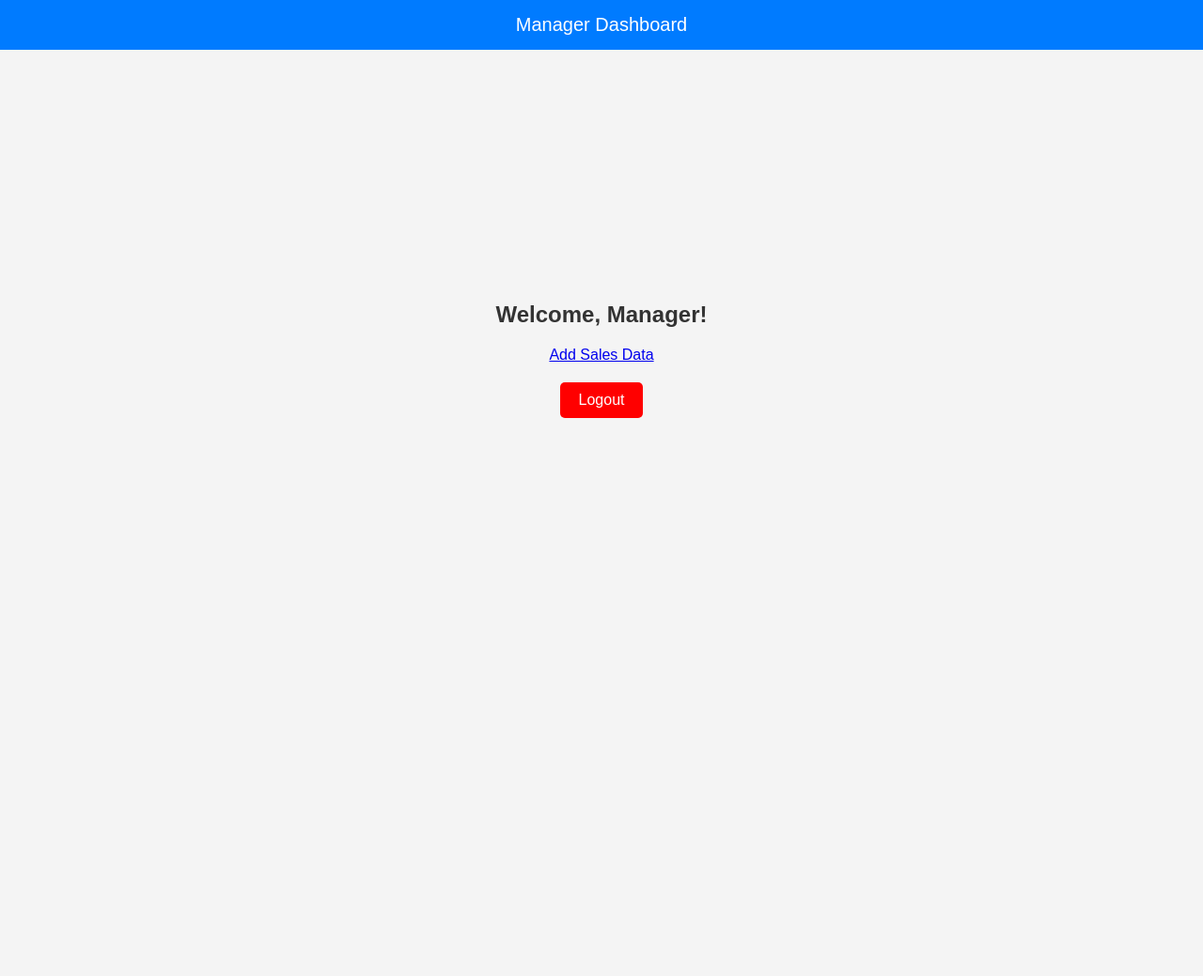
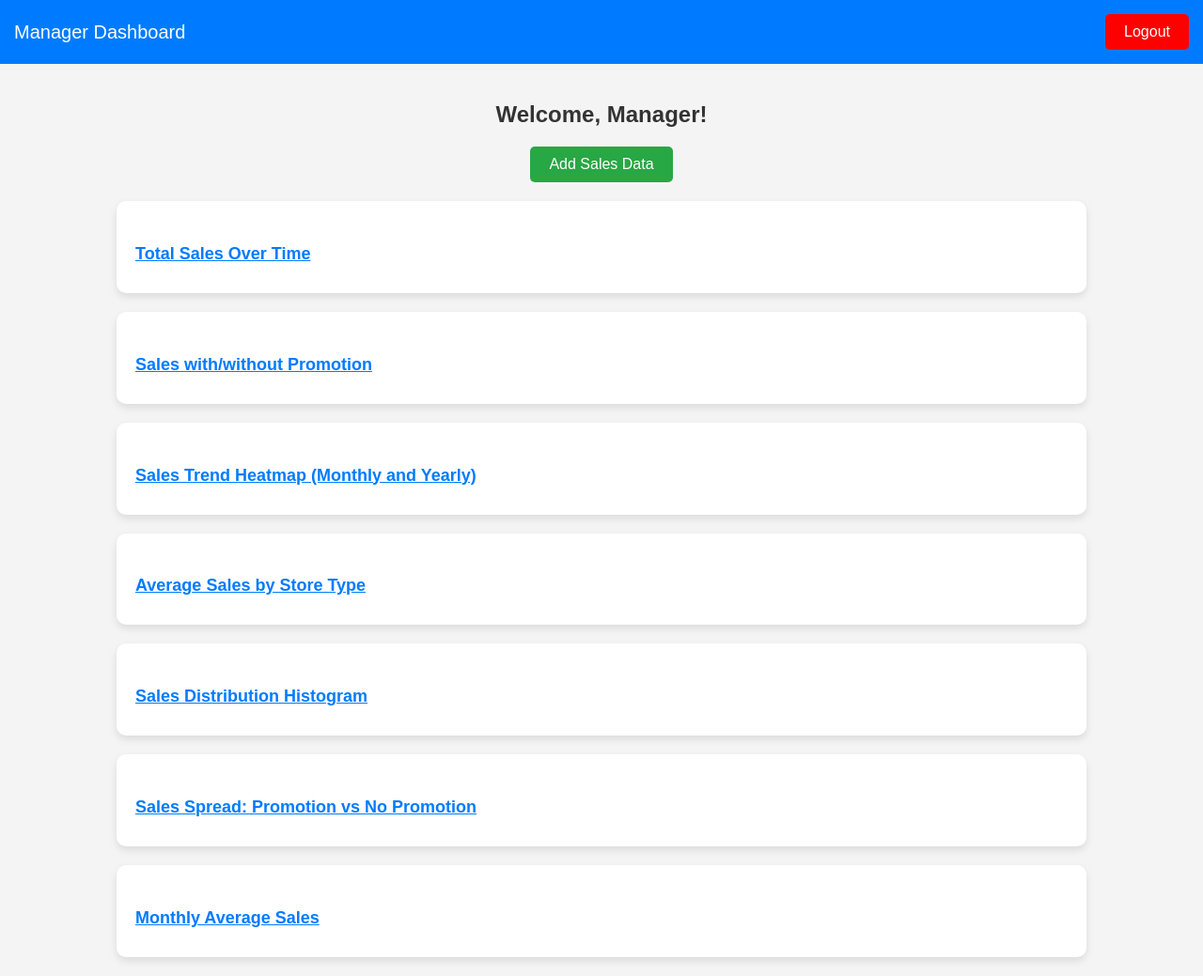
Before and after one commit to SailaxmiKameta/How-to-integrate-Data-Visualization-and-Inventory-Management-in-a-Web-Application-using-Django, a Django app: page /auth/dashboard/ in a window 1280 px wide. Shown: the whole page at 94% size. Before the commit the page ends 445 px from the top, so only its background shows below. Run offline with Django 5.2, Linux system fonts and the light colour scheme; the visitor is signed in with stand-in values (Sample User, id 1).

Commit message:
Update dashboard template with analytics visualization and navigation links

```diff
--- a/InventoryViz/inventory_dashboard/templates/inventory_dashboard/dashboard.html
+++ b/InventoryViz/inventory_dashboard/templates/inventory_dashboard/dashboard.html
@@ -4,28 +4,152 @@
     <meta charset="UTF-8">
     <meta name="viewport" content="width=device-width, initial-scale=1.0">
     <title>Manager Dashboard</title>
+    <style>
+        body {
+            margin: 0;
+            font-family: Arial, sans-serif;
+            background-color: #f4f4f4;
+        }
+
+        /* Navigation Bar */
+        nav {
+            background-color: #007bff;
+            padding: 15px;
+            text-align: center;
+            color: white;
+            font-size: 20px;
+            display: flex;
+            justify-content: space-between;
+            align-items: center;
+        }
+
+        /* Main Container */
+        .main-container {
+            display: flex;
+            justify-content: center;
+            align-items: center;
+            height: auto;
+            flex-direction: column;
+            padding: 20px;
+        }
+
+        /* Visualization Container */
+        .visualization-container {
+            background-color: white;
+            margin-top: 20px;
+            padding: 20px;
+            border-radius: 10px;
+            box-shadow: 0 4px 8px rgba(0, 0, 0, 0.1);
+            width: 80%;
+        }
+
+        /* Header for each section */
+        .visualization-container h2 {
+            color: #333;
+            font-size: 24px;
+            margin-bottom: 10px;
+        }
+
+        /* Buttons and Links */
+        a {
+            text-decoration: none;
+            color: white;
+        }
+
+        button {
+            background-color: red;
+            color: white;
+            padding: 10px 20px;
+            border: none;
+            border-radius: 5px;
+            font-size: 16px;
+            cursor: pointer;
+        }
+
+        button:hover {
+            background-color: darkred;
+        }
+
+        /* Logout Button in Navbar */
+        .logout-btn {
+            background-color: red;
+            color: white;
+            padding: 10px 20px;
+            border-radius: 5px;
+            font-size: 16px;
+            text-decoration: none;
+        }
+
+        .logout-btn:hover {
+            background-color: darkred;
+        }
+
+        /* Link Styling */
+        .section-link {
+            font-size: 18px;
+            color: #007bff;
+            cursor: pointer;
+            text-decoration: underline;
+        }
+
+        .section-link:hover {
+            color: #0056b3;
+        }
+    </style>
 </head>
-<body style="margin: 0; font-family: Arial, sans-serif; background-color: #f4f4f4;">
+<body>
 
     <!-- Navigation Bar -->
-    <nav style="background-color: #007bff; padding: 15px; text-align: center; color: white; font-size: 20px;">
-        Manager Dashboard
+    <nav>
+        <div>Manager Dashboard</div>
+        <!-- Logout Button on Navbar -->
+        <a href="{% url 'logout' %}" class="logout-btn">Logout</a>
     </nav>
 
     <!-- Main Container -->
-    <div style="display: flex; justify-content: center; align-items: center; height: 80vh; flex-direction: column;">
-
+    <div class="main-container">
         <h2 style="color: #333;">Welcome, Manager!</h2>
 
-        <a href="{% url 'add_sales' %}">Add Sales Data</a>
-
-        <!-- Logout Button -->
-        <a href="{% url 'logout' %}" style="margin-top: 20px; text-decoration: none;">
-            <button style="background-color: red; color: white; padding: 10px 20px; border: none; border-radius: 5px; font-size: 16px; cursor: pointer;">
-                Logout
-            </button>
+        <!-- Add Sales Data Link -->
+        <a href="{% url 'add_sales' %}" style="background-color: #28a745; color: white; padding: 10px 20px; border-radius: 5px; font-size: 16px; text-decoration: none;">
+            Add Sales Data
         </a>
 
+        <!-- Visualization Sections -->
+        <div class="visualization-container">
+            <h2><a href="{% url 'sales_dashboard' %}" class="section-link">Total Sales Over Time</a></h2>
+            {{ sales_time_fig|safe }}
+        </div>
+
+        <div class="visualization-container">
+            <h2><a href="{% url 'sales_dashboard' %}" class="section-link">Sales with/without Promotion</a></h2>
+            {{ promo_sales_fig|safe }}
+        </div>
+
+        <div class="visualization-container">
+            <h2><a href="{% url 'sales_dashboard' %}" class="section-link">Sales Trend Heatmap (Monthly and Yearly)</a></h2>
+            {{ seasonal_sales_fig|safe }}
+        </div>
+
+        <div class="visualization-container">
+            <h2><a href="{% url 'sales_dashboard' %}" class="section-link">Average Sales by Store Type</a></h2>
+            {{ avg_sales_fig|safe }}
+        </div>
+
+        <div class="visualization-container">
+            <h2><a href="{% url 'sales_dashboard' %}" class="section-link">Sales Distribution Histogram</a></h2>
+            {{ sales_dist_fig|safe }}
+        </div>
+
+        <div class="visualization-container">
+            <h2><a href="{% url 'sales_dashboard' %}" class="section-link">Sales Spread: Promotion vs No Promotion</a></h2>
+            {{ promo_box_fig|safe }}
+        </div>
+
+        <div class="visualization-container">
+            <h2><a href="{% url 'sales_dashboard' %}" class="section-link">Monthly Average Sales</a></h2>
+            {{ monthly_avg_fig|safe }}
+        </div>
     </div>
 
 </body>
```
